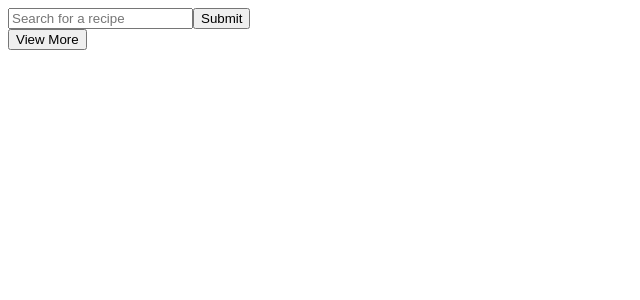
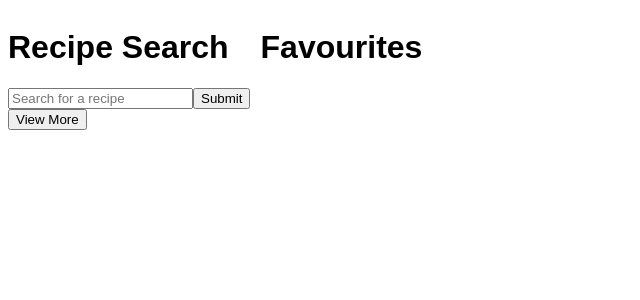
Before and after one commit to Chrisanto76/recipe-app-fullstack, a React (Vite) app in the folder frontend/: page / in a window 1280 px wide. Shown: the top 300 px of the page, without its empty margins (0-640 px from the left). Built offline with nearby package versions, Linux system fonts and the light colour scheme.

Commit message:
add favourites tabs display

```diff
--- a/frontend/src/App.css
+++ b/frontend/src/App.css
@@ -32,3 +32,10 @@
   padding: 2em;
   border-radius: 4px;
 }
+
+.tabs{
+  display: flex;
+  gap: 2em;
+  cursor: pointer;
+
+}
--- a/frontend/src/App.tsx
+++ b/frontend/src/App.tsx
@@ -5,12 +5,15 @@ import './App.css';
 import { RecipeCard } from './components/recipeCard';
 import RecipeModal from './components/RecipeModal';
 
+type Tabs = 'search' | 'favourites';
+
 const App = () => {
 	const [searchTerm, setSearchTerm] = useState<string>('');
 	const [recipes, setRecipes] = useState<Recipe[]>([]);
 	const [selectedRecipe, setSelectedRecipe] = useState<Recipe | undefined>(
 		undefined
 	);
+	const [selectedTab, setSelectedTab] = useState<Tabs>('search');
 	const pageNumber = useRef(1);
 
 	const handleSearchSubmit = async (event: FormEvent) => {
@@ -35,6 +38,12 @@ const App = () => {
 	};
 	return (
 		<div>
+			<div className="tabs">
+				<h1 onClick={() => setSelectedTab('search')}> Recipe Search </h1>
+				<h1 onClick={() => setSelectedTab('favourites')}> Favourites </h1>
+			</div>
+			{selectedTab === 'search' && (
+				<>
 					<form onSubmit={(event) => handleSearchSubmit(event)}>
 						<input
 							type="text"
@@ -46,12 +55,19 @@ const App = () => {
 						<button type="submit">Submit</button>
 					</form>
 					{recipes.map((recipe) => (
-				<RecipeCard recipe={recipe} onClick={() => setSelectedRecipe(recipe)} />
+						<RecipeCard
+							recipe={recipe}
+							onClick={() => setSelectedRecipe(recipe)}
+						/>
 					))}
 
 					<button className="view-more-button" onClick={handleViewMoreClick}>
 						View More
 					</button>
+				</>
+			)}
+
+			{selectedTab === 'favourites' && <div> This is the Favourites tab </div>}
 
 			{selectedRecipe ? (
 				<RecipeModal
```
Lines whose indentation alone changed are shown as unchanged.
